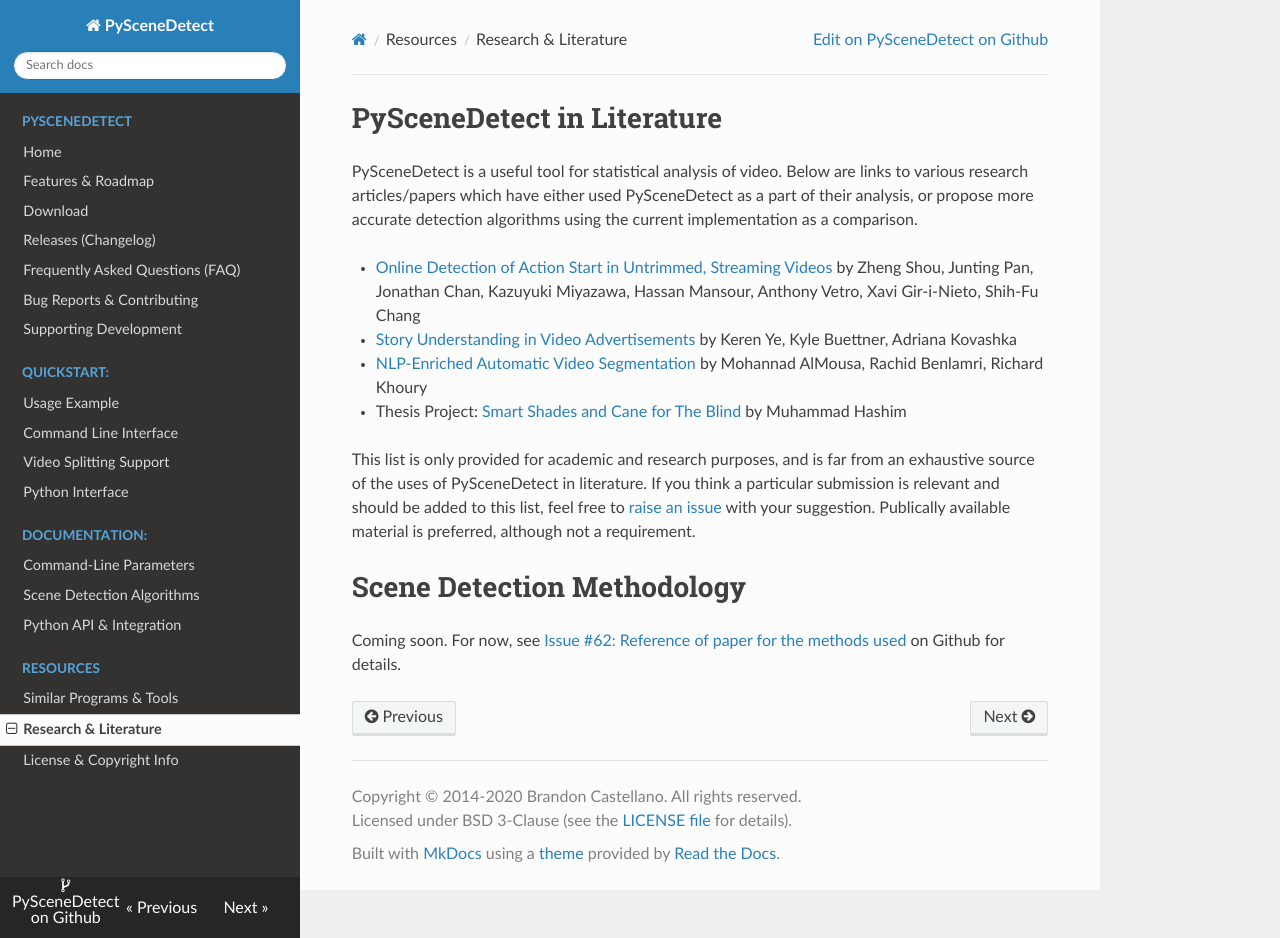
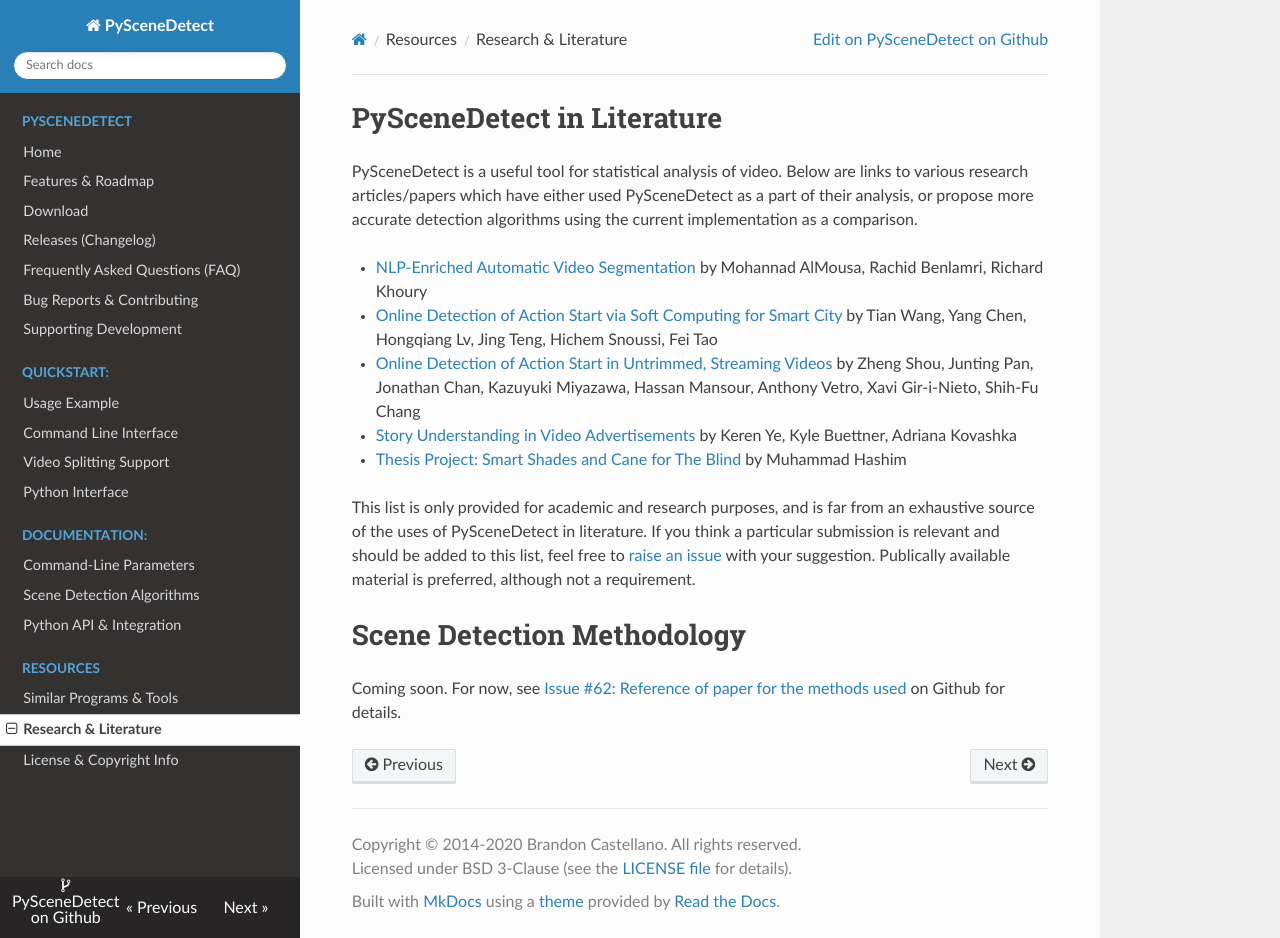
Before and after one commit to vovamushak/PySceneDetect, an MkDocs documentation site: the page built from docs/other/literature.md, in a window 1280 px wide and 938 px high. Built offline with MkDocs 1.6.1, drawn with Linux system fonts in a browser that asks for light colours; nearby versions of some CDN libraries; old or Windows-style settings are respelled for this version of MkDocs.

Commit message:
Update literature with new peer reviewed paper from 2020.

```diff
--- a/docs/other/literature.md
+++ b/docs/other/literature.md
@@ -3,13 +3,15 @@
 
 PySceneDetect is a useful tool for statistical analysis of video.  Below are links to various research articles/papers which have either used PySceneDetect as a part of their analysis, or propose more accurate detection algorithms using the current implementation as a comparison.
 
+ - [NLP-Enriched Automatic Video Segmentation](https://ieeexplore.ieee.org/document/8525880/) by Mohannad AlMousa, Rachid Benlamri, Richard Khoury
+
+ - [Online Detection of Action Start via Soft Computing for Smart City](https://ieeexplore.ieee.org/document/9099408) by Tian Wang, Yang Chen, Hongqiang Lv, Jing Teng, Hichem Snoussi, Fei Tao
+
  - [Online Detection of Action Start in Untrimmed, Streaming Videos](https://arxiv.org/pdf/1802.06822) by Zheng Shou, Junting Pan, Jonathan Chan, Kazuyuki Miyazawa, Hassan Mansour, Anthony Vetro, Xavi Gir-i-Nieto, Shih-Fu Chang
 
  - [Story Understanding in Video Advertisements](https://arxiv.org/pdf/1807.11122) by Keren Ye, Kyle Buettner, Adriana Kovashka
 
- - [NLP-Enriched Automatic Video Segmentation](https://ieeexplore.ieee.org/document/8525880/) by Mohannad AlMousa, Rachid Benlamri, Richard Khoury
-
- - Thesis Project: [Smart Shades and Cane for The Blind](https://www.linkedin.com/pulse/blind-people-dont-have-good-muhammad-hashim-1f/) by Muhammad Hashim
+ - [Thesis Project: Smart Shades and Cane for The Blind](https://www.linkedin.com/pulse/blind-people-dont-have-good-muhammad-hashim-1f/) by Muhammad Hashim
 
 This list is only provided for academic and research purposes, and is far from an exhaustive source of the uses of PySceneDetect in literature.  If you think a particular submission is relevant and should be added to this list, feel free to [raise an issue](https://github.com/Breakthrough/PySceneDetect/issues/new/choose) with your suggestion.  Publically available material is preferred, although not a requirement.
 
```
